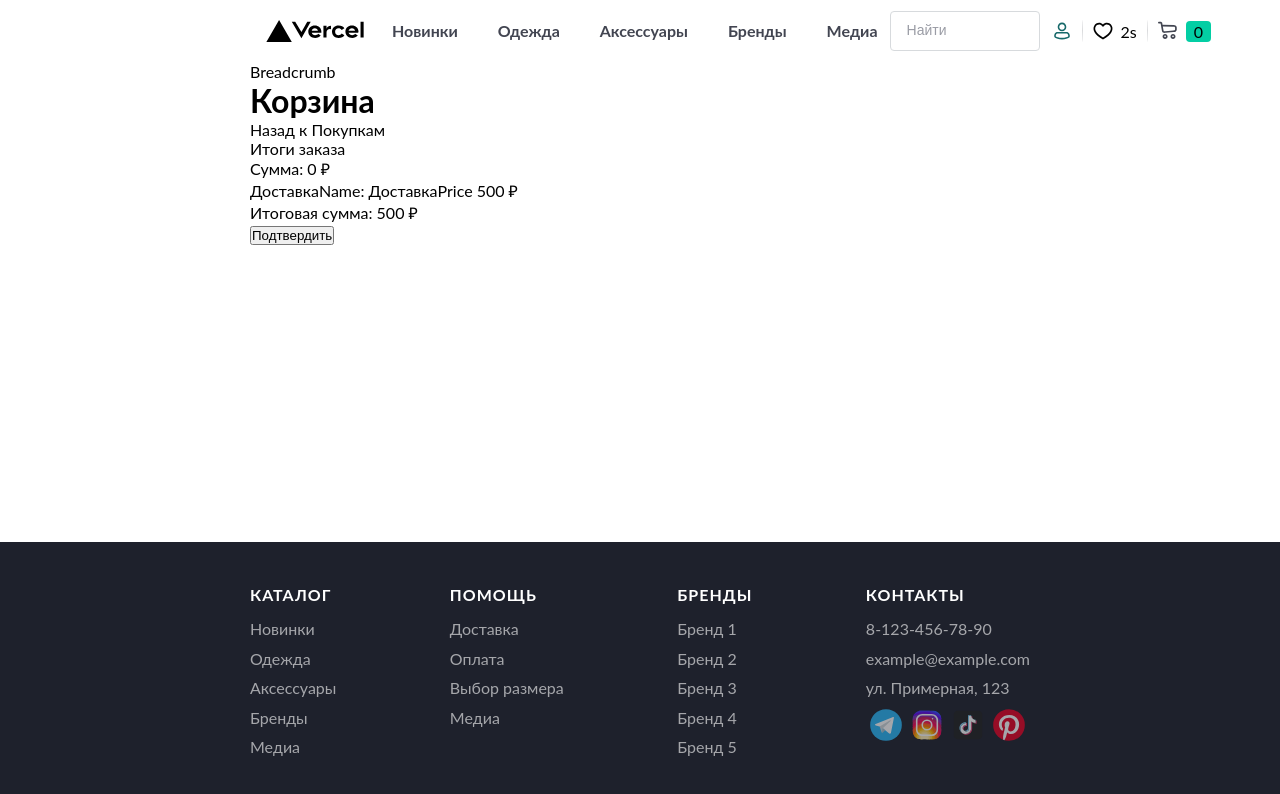
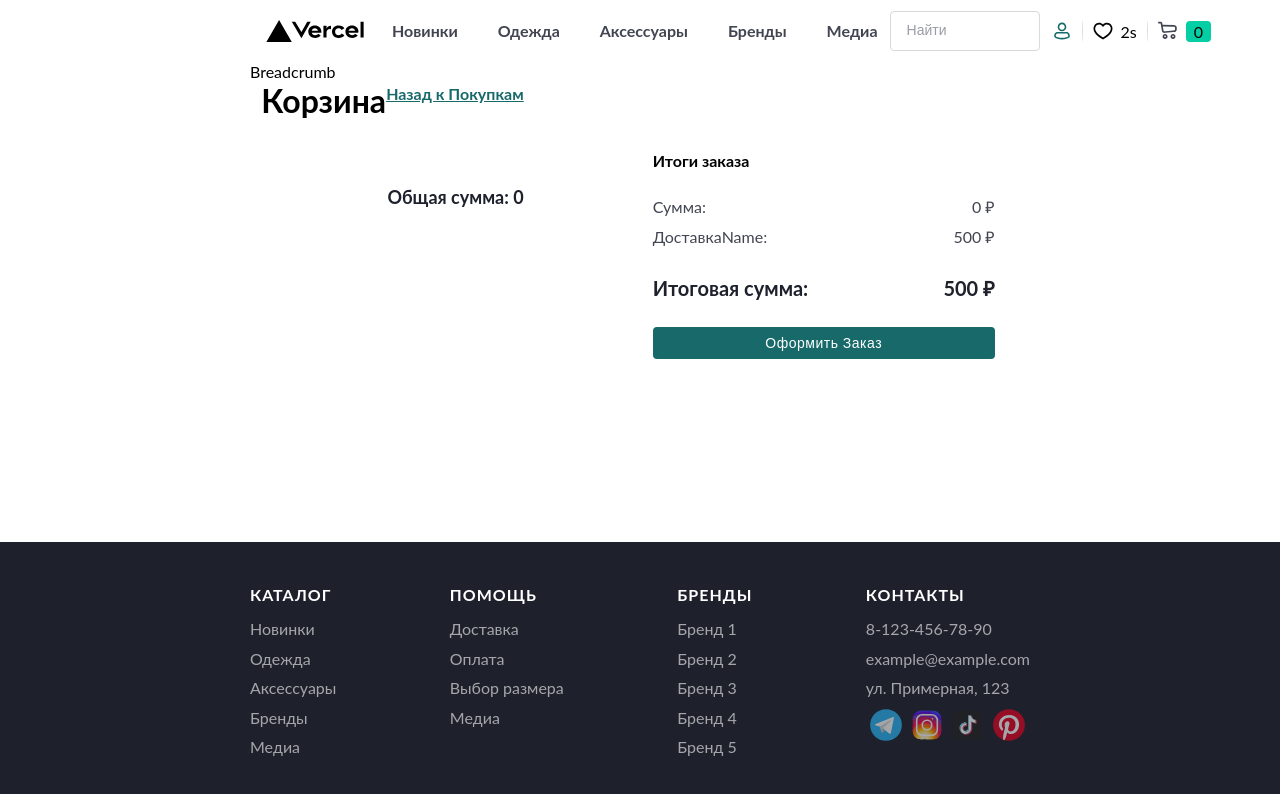
Before and after one commit to finikQ/SDA-Store, a Next.js app: page /cart in a window 1280 px wide. Shown: the top 794 px of the page. Built offline with nearby package versions, Linux system fonts and the light colour scheme.

Commit message:
feat(cart) cart init

```diff
--- a/src/components/cart/Cart.tsx
+++ b/src/components/cart/Cart.tsx
@@ -14,24 +14,42 @@ export const Cart = () => {
   return (
     <div>
       <div>Breadcrumb</div>
+      <div className={styles.container}>
         <div className={styles.checkout}>
-        <div>
+          <div className={styles.title}>
             <h1>Корзина</h1>
-          <Link href="/clother">Назад к Покупкам</Link>
+            <Link href="/clother" aria-label="Назад к Покупкам">
+              Назад к Покупкам
+            </Link>
           </div>
-        <div>
+
+          <div className={styles.products}>
             {products.map((product) => (
               <CartItem key={product.id} product={product} />
             ))}
           </div>
+          <div>Общая сумма: {totalPrice}</div>
+        </div>
+        <div className={styles.total}>
+          <h4>Итоги заказа</h4>
+
+          <div className={styles.total_info}>
+            <div className={styles.total_priceInfo}>
+              <div>Сумма:</div>
+              <div>ДоставкаName:</div>
+            </div>
+            <div className={styles.total_prices}>
+              <div>{totalPrice} ₽</div>
+              <div>500 ₽</div>
+            </div>
           </div>
 
-      <div>
-        <div>Итоги заказа</div>
-        <div>Сумма: {totalPrice} ₽</div>
-        <div>ДоставкаName: ДоставкаPrice 500 ₽</div>
-        <div>Итоговая сумма: {totalPrice + 500} ₽</div>
-        <button>Подтвердить</button>
+          <div className={styles.total_final_price}>
+            <div>Итоговая сумма:</div>
+            <div>{totalPrice + 500} ₽</div>
+          </div>
+          <button aria-label="Оформить Заказ">Оформить Заказ</button>
+        </div>
       </div>
     </div>
   );
--- a/src/components/cart/CartItem.tsx
+++ b/src/components/cart/CartItem.tsx
@@ -36,7 +36,6 @@ export const CartItem = ({ product }: CartItemProps) => {
 
   const removeProductHandler = () => {
     if (product.count == 1) {
-      dispatch(deleteProduct(product.id));
     } else {
       dispatch(removeProduct(product.id));
     }
@@ -48,20 +47,18 @@ export const CartItem = ({ product }: CartItemProps) => {
 
   const handleChange = (event: React.ChangeEvent<HTMLInputElement>) => {
     const inputValue = Number(event.target.value);
-    if (inputValue === 0) {
-      dispatch(deleteProduct(product.id));
-    }
-
     const payload = {
       id: product.id,
-      count: inputValue > product.stock ? product.stock : inputValue,
+      count: 1,
     };
-
+    if (inputValue >= 1) {
+      payload.count = inputValue > product.stock ? product.stock : inputValue;
+    }
     dispatch(setProductCount(payload));
   };
 
   return (
-    <div className={styles["order-item"]}>
+    <div className={styles["item"]}>
       <div>
         <Link href={`/clother/${product.id}`}>
           <Image
@@ -73,27 +70,31 @@ export const CartItem = ({ product }: CartItemProps) => {
         </Link>
       </div>
 
-      <div className={styles["order-info"]}>{product.title}</div>
+      <div className={styles["item-info"]}>
+        <Link href={`/clother/${product.id}`}>{product.title}</Link>
+      </div>
 
-      <div className={styles["order-count"]}>
+      <div className={styles["item-count"]}>
+        <button onClick={removeProductHandler}></button>
         <input
           type="number"
           max={product.stock}
           value={product.count}
           onChange={handleChange}
         />
-        <div className={styles["count-buttons"]}>
-          <button onClick={addProductHandler}>+</button>
-          <button onClick={removeProductHandler}>-</button>
-        </div>
+        <button onClick={addProductHandler}></button>
       </div>
 
-      <div>{product.price * (product.count ?? 1)}</div>
-      <div>
-        <div>
-          <button onClick={deleteProductHandler}>-</button>
+      <div className={styles["item-price"]}>
+        {product.price * (product.count ?? 1)} ₽
+        <div className={styles["item-actions"]}>
+          <button>
+            <Image src="/heart.svg" alt="favorites" width={20} height={20} />
+          </button>
+          <button onClick={deleteProductHandler}>
+            <Image src="/trash.svg" alt="delete item" width={20} height={20} />
+          </button>
         </div>
-        <button>To Favorite {"<3"}</button>
       </div>
     </div>
   );
--- a/src/components/cart/cart.module.css
+++ b/src/components/cart/cart.module.css
@@ -1,3 +1,122 @@
+.container {
+  display: flex;
+  justify-content: center;
+  gap: 105px;
+}
+
 .checkout {
-    display: flex;
+  display: flex;
+  flex-direction: column;
+  gap: 32px;
 }
+
+.checkout > div:first-child a {
+  color: var(--primary, #17696a);
+  text-align: right;
+  font-size: 16px;
+  font-style: normal;
+  font-weight: 700;
+  line-height: 160%;
+  text-decoration-line: underline;
+}
+
+.checkout > div:last-child {
+  color: var(--gray-900, #1e212c);
+  text-align: right;
+  font-size: 18px;
+  font-style: normal;
+  font-weight: 700;
+  line-height: 150%;
+}
+
+.title {
+  display: flex;
+  justify-content: space-between;
+}
+
+.products {
+  display: flex;
+  gap: 24px;
+  flex-direction: column;
+}
+
+.total {
+  display: flex;
+  flex-direction: column;
+  margin-top: 46px;
+  padding: 24px;
+  gap: 24px;
+
+  width: 390px;
+  height: 297px;
+}
+
+.total_info {
+  display: flex;
+  justify-content: space-between;
+}
+
+.total_priceInfo {
+  display: inline-flex;
+  flex-direction: column;
+  align-items: flex-start;
+  gap: 4px;
+}
+
+.total_priceInfo div {
+  color: var(--gray-800, #424551);
+  font-size: 16px;
+  font-style: normal;
+  font-weight: 400;
+  line-height: 160%;
+}
+
+.total_prices {
+  display: inline-flex;
+  flex-direction: column;
+  align-items: flex-end;
+  gap: 4px;
+}
+
+.total_prices div {
+  color: var(--gray-800, #424551);
+  text-align: right;
+  font-size: 16px;
+  font-style: normal;
+  font-weight: 400;
+  line-height: 160%;
+}
+
+.total_final_price {
+  display: flex;
+  justify-content: space-between;
+
+  color: var(--gray-900, #1e212c);
+  font-size: 20px;
+  font-style: normal;
+  font-weight: 700;
+  line-height: 150%;
+}
+
+.total button {
+  display: flex;
+  width: 100%;
+  padding: 0px 40px;
+  flex-direction: column;
+  align-items: center;
+  gap: 10px;
+
+  border-radius: 4px;
+  background: var(--primary, #17696a);
+
+  color: var(--white, #fff);
+  text-align: center;
+  font-size: 14px;
+  font-style: normal;
+  font-weight: 400;
+  line-height: 32px; /* 300% */
+  letter-spacing: 0.5px;
+
+  cursor: pointer;
+  border: none;
+}
--- a/src/components/cart/cartitem.module.css
+++ b/src/components/cart/cartitem.module.css
@@ -1,12 +1,38 @@
-.order-item {
+.item {
   display: flex;
+  gap: 24px;
+  position: relative;
 }
 
-.order-item div img {
+.item::after {
+  position: absolute;
+  bottom: -24px;
+  left: 0;
+  margin: 10px;
+  content: "";
+  display: block;
+  width: 540px;
+  height: 1px;
+  background: linear-gradient(
+    315deg,
+    rgba(218, 219, 221, 0) 0%,
+    rgba(218, 219, 221, 0.5) 12.33%,
+    #dadbdd 51.91%,
+    rgba(218, 219, 221, 0.5) 87.85%,
+    rgba(218, 219, 221, 0) 100%
+  );
+}
+
+.item div img {
   border-radius: 4px;
 }
 
-.order-info {
+.item > div:first-child::after {
+  background-color: brown;
+}
+
+.item-info {
+  width: 210px;
   color: var(--gray-900, #1e212c);
   font-size: 14px;
   font-style: normal;
@@ -26,17 +52,18 @@ input[type="number"] {
   appearance: textfield;
 }
 
-.order-count {
+.item-count {
   display: flex;
   position: relative;
 }
 
-.order-count input {
+.item-count input {
   display: flex;
-  width: 72px;
-  height: 36px;
-  padding: 9px 12px;
-  justify-content: center;
+  text-align: center;
+  padding: 12%;
+  width: 42px;
+  height: 24px;
+
   align-items: flex-start;
   gap: 25px;
   flex-shrink: 0;
@@ -46,8 +73,77 @@ input[type="number"] {
   background: var(--white, #fff);
 }
 
-.count-buttons {
+/* - + */
+.item-count button:first-child,
+.item-count button:last-child {
+  width: 24px;
+  height: 24px;
+
+  position: relative;
+  top: 0px;
+  bottom: 0px;
+  right: 0px;
+  left: 0px;
+  display: inline-block;
+
+  cursor: pointer;
+  border: 0px;
+  transform: none;
+  transition: background-color 0.3s ease 0s;
+}
+
+.item-count button:first-child::after,
+.item-count button:last-child::before,
+.item-count button:last-child::after {
+  content: "";
+  width: 12px;
+  height: 2px;
+  background-color: #242424;
+  border-radius: 4px;
+  display: block;
+  left: calc(50% - 6px);
+  position: absolute;
+  top: 45%;
+}
+
+.item-count button:last-child::before {
+  transform: rotate(-90deg);
+}
+
+.item-price {
+  color: var(--gray-800, #424551);
+  text-align: right;
+  font-size: 16px;
+  font-style: normal;
+  font-weight: 700;
+  line-height: 160%;
+  flex-grow: 1;
+  white-space: nowrap;
+}
+
+.item-actions {
   display: flex;
-  flex-direction: column;
-  position: absolute;
+  align-items: baseline;
+  gap: 8px;
 }
+
+.item-actions button {
+  margin-top: 10px;
+  right: 0px;
+  border: 0px;
+
+  opacity: 0;
+  visibility: hidden;
+  transition: opacity 0.2s, visibility 0.2s;
+  cursor: pointer;
+}
+
+.item:hover .item-actions button {
+  opacity: 0.5;
+  visibility: visible;
+}
+
+.item-actions button:first-child:hover,
+.item-actions button:last-child:hover {
+  opacity: 1;
+}
```
Lines whose indentation alone changed are shown as unchanged.
